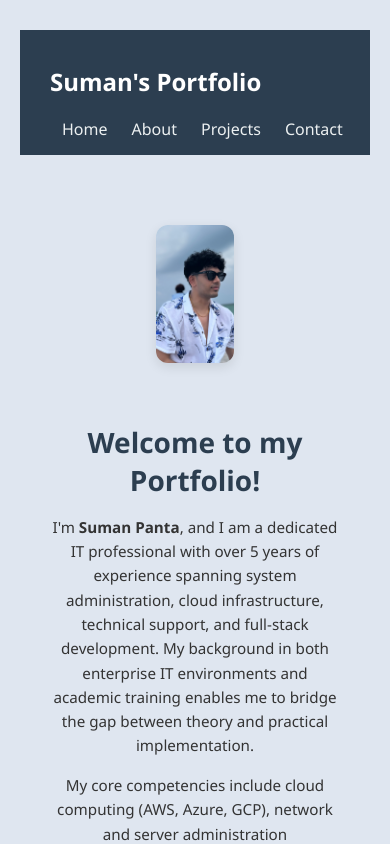
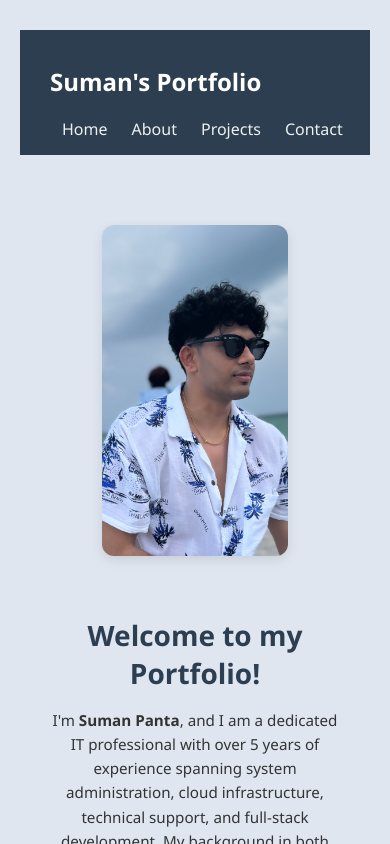
Before and after one commit to pantasuman6/Portfolio-Website, a React (Create React App) app: page / in a window 390 px wide. Shown: the top 844 px of the page. Built offline with nearby package versions, Linux system fonts and the light colour scheme.

Commit message:
app.css commit

```diff
--- a/src/App.css
+++ b/src/App.css
@@ -258,7 +258,7 @@ nav div a:hover {
   }
 
   .profile-image {
-    width: 25%;
+    width: 60%;
 
   }
 
```
